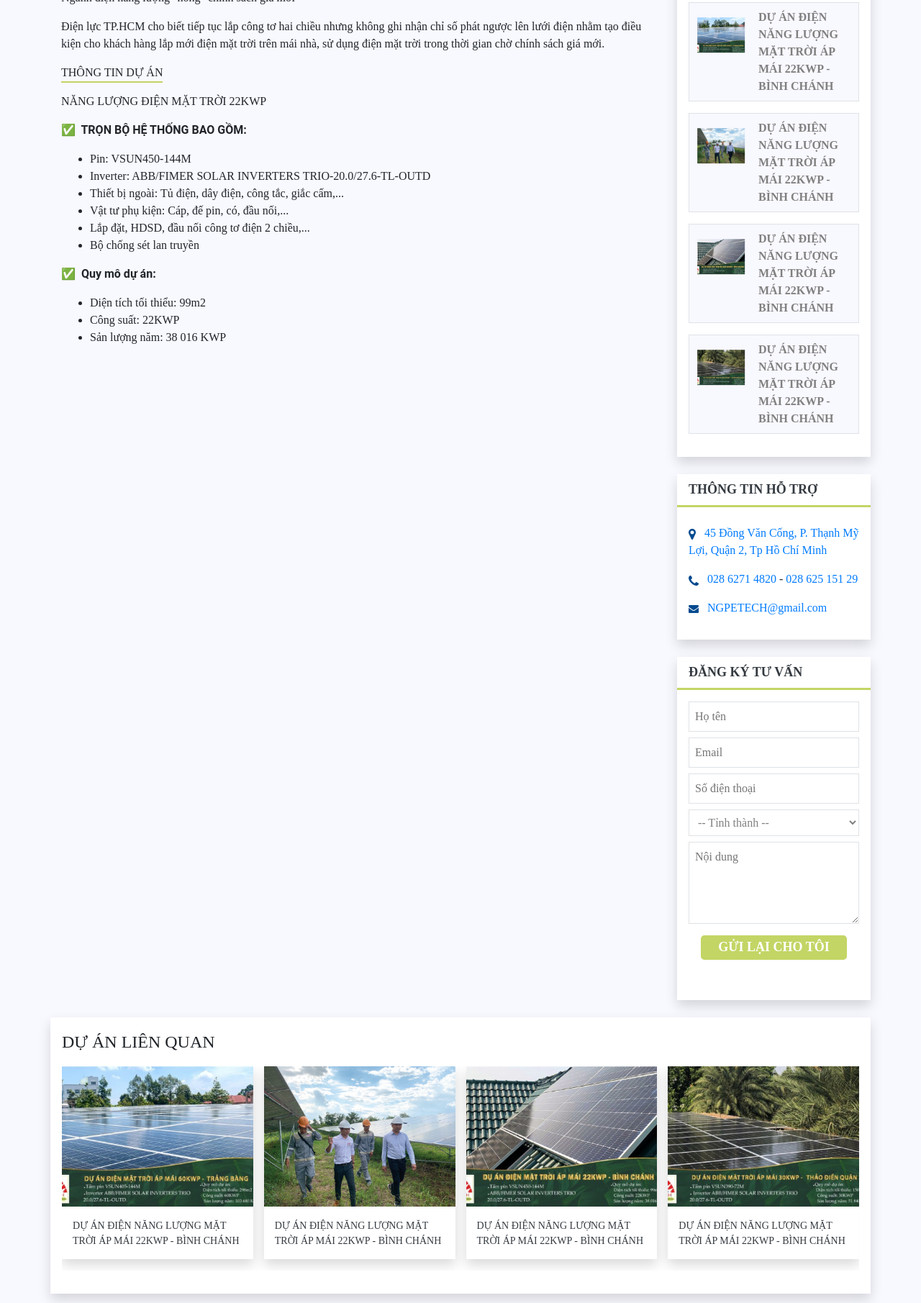
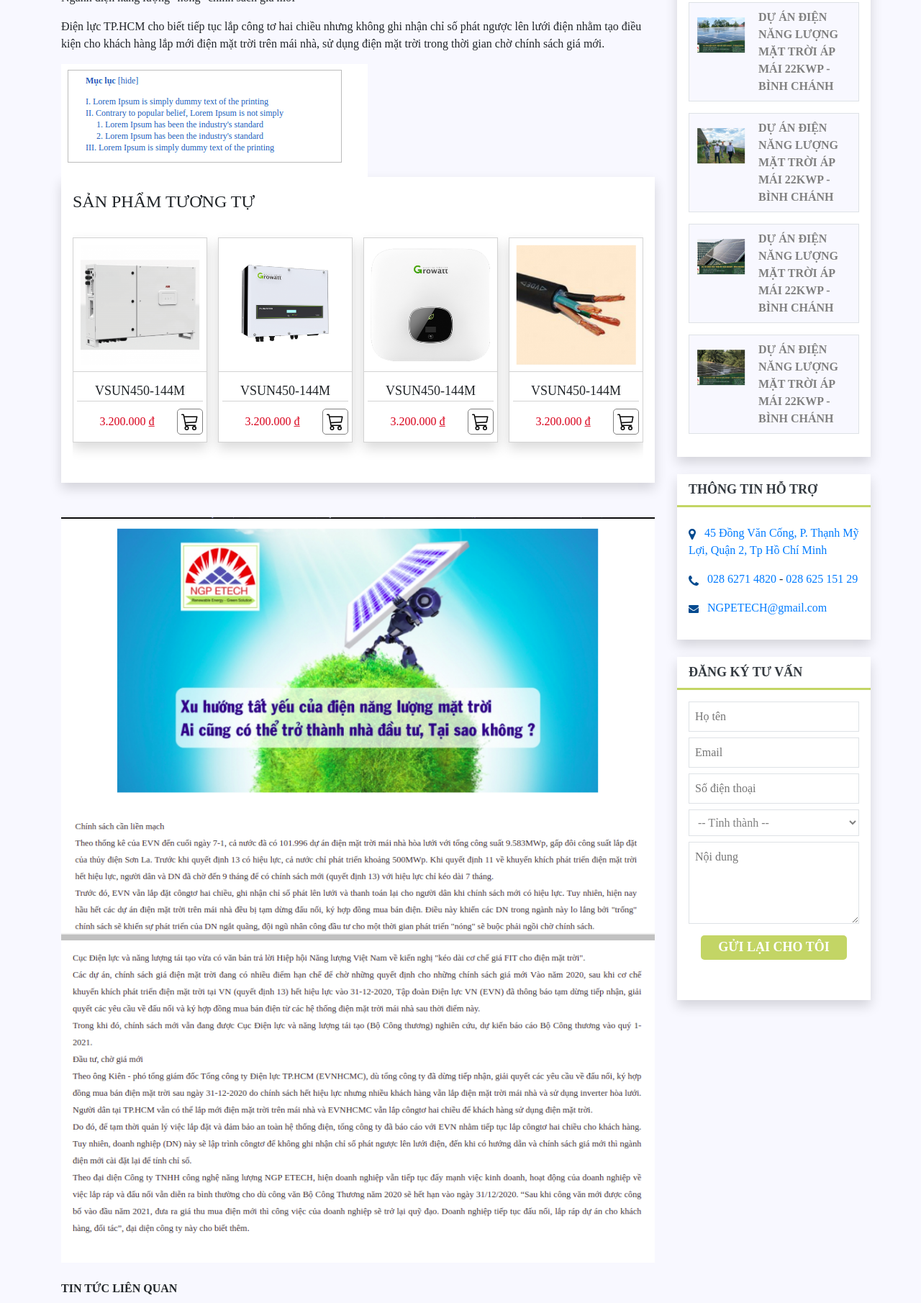
Before and after one commit to freshervn/vuong-phuc-land, a plain HTML site: page tintucchitiet.html in a window 1280 px wide. Shown: the part 389-2200 px from the top of the page at 72% size. Drawn offline with nearby package versions, Linux system fonts and the light colour scheme; a web font is replaced by a local one.

Commit message:
tin tuc chi tiet up

```diff
--- a/tintucchitiet.html
+++ b/tintucchitiet.html
@@ -224,40 +224,128 @@
               <p>
                 Điện lực TP.HCM cho biết tiếp tục lắp công tơ hai chiều nhưng không ghi nhận chỉ số phát ngược lên lưới điện nhằm tạo điều kiện cho khách hàng lắp mới điện mặt trời trên mái nhà, sử dụng điện mặt trời trong thời gian chờ chính sách giá mới.
               </p>
-                  <p class="underline">THÔNG TIN DỰ ÁN</p>
-                  <p>NĂNG LƯỢNG ĐIỆN MẶT TRỜI 22KWP</p>
-                  <p><span style="font-family:'Roboto Bold', 'Roboto Regular', 'Roboto';font-weight:700;">✅&nbsp; TRỌN BỘ HỆ THỐNG BAO GỒM:</span></p>
-                  <ul>
-                      <li>
-                        pin: VSUN450-144M
-                      </li>
-                      <li>
-
-                        inverter: ABB/FIMER SOLAR INVERTERS TRIO-20.0/27.6-TL-OUTD
-
-                      </li>
-                      <li>
-                        Thiết bị ngoài: Tủ điện, dây điện, công tắc, giắc cấm,...
-
-                      </li>
-                      <li>Vật tư phụ kiện: Cáp, đế pin, có, đầu nối,...
-
-                        </li>
-                      <li>
-                          Lắp đặt, HDSD, đầu nối công tơ điện 2 chiều,...
-                    </li>
-                      <li>
-                        Bộ chống sét lan truyền
-                      </li>
-                  </ul>
-                  <p><span style="font-family:'Roboto Bold', 'Roboto Regular', 'Roboto';font-weight:700;">✅&nbsp; Quy mô dự án:</span></p>
-                  <ul>
-                      <li>Diện tích tối thiểu: 99m2
-                       </li>
-                      <li> Công suất: 22KWP</li>
-                      <li>
-                        Sản lượng năm: 38 016 KWP</li>
-                  </ul>
+              <img src="images/Screenshot from 2021-06-30 15-59-49.png" alt="">
+              <section class="container px-0 mb-5">
+                <main class="p-3 shadow bg-white">
+                    <p class="size-24">
+                      SẢN PHẨM TƯƠNG TỰ
+                    </p>
+                    <dl class="owl-carousel item-4-2 navMiddle">
+                      <dd class="item py-3">
+                        <div class="NPG-product">
+                          <a href="product-detail.html">
+                            <figure>
+                              <img src="images/product6.png" alt="">
+                            </figure>
+                          </a>
+                          <blockquote>
+                            <p class="name">
+                                VSUN450-144M
+                            </p>
+                            <div class="price-cart">
+                              <p class="price">
+                                3.200.000 ₫
+                              </p>
+                              <a class="switch cart off">
+                                <img src="images/cart3.svg" alt="">
+                              </a>
+                            </div>
+                          </blockquote>
+                        </div>
+                      </dd>
+                      <dd class="item py-3">
+                        <div class="NPG-product">
+                          <a href="product-detail.html">
+                            <figure>
+                              <img src="images/product7.png" alt="">
+                            </figure>
+                          </a>
+                          <blockquote>
+                            <p class="name">
+                                VSUN450-144M
+                            </p>
+                            <div class="price-cart">
+                              <p class="price">
+                                3.200.000 ₫
+                              </p>
+                              <a class="switch cart off">
+                                <img src="images/cart3.svg" alt="">
+                              </a>
+                            </div>
+                          </blockquote>
+                        </div>
+                      </dd>
+                      <dd class="item py-3">
+                        <div class="NPG-product">
+                          <a href="product-detail.html">
+                            <figure>
+                              <img src="images/product8.png" alt="">
+                            </figure>
+                          </a>
+                          <blockquote>
+                            <p class="name">
+                                VSUN450-144M
+                            </p>
+                            <div class="price-cart">
+                              <p class="price">
+                                3.200.000 ₫
+                              </p>
+                              <a class="switch cart off">
+                                <img src="images/cart3.svg" alt="">
+                              </a>
+                            </div>
+                          </blockquote>
+                        </div>
+                      </dd>
+                      <dd class="item py-3">
+                        <div class="NPG-product">
+                          <a href="product-detail.html">
+                            <figure>
+                              <img src="images/product11.jpg" alt="">
+                            </figure>
+                          </a>
+                          <blockquote>
+                            <p class="name">
+                                VSUN450-144M
+                            </p>
+                            <div class="price-cart">
+                              <p class="price">
+                                3.200.000 ₫
+                              </p>
+                              <a class="switch cart off">
+                                <img src="images/cart3.svg" alt="">
+                              </a>
+                            </div>
+                          </blockquote>
+                        </div>
+                      </dd>
+                      <dd class="item py-3">
+                        <div class="NPG-product">
+                          <a href="product-detail.html">
+                            <figure>
+                              <img src="images/product12.png" alt="">
+                            </figure>
+                          </a>
+                          <blockquote>
+                            <p class="name">
+                                VSUN450-144M
+                            </p>
+                            <div class="price-cart">
+                              <p class="price">
+                                3.200.000 ₫
+                              </p>
+                              <a class="switch cart off">
+                                <img src="images/cart3.svg" alt="">
+                              </a>
+                            </div>
+                          </blockquote>
+                        </div>
+                      </dd>
+                    </dl>
+                </main>
+            </section>
+            <img src="images/Screenshot from 2021-06-30 16-00-04.png" alt="" class="w-100">
+            <img src="images/Screenshot from 2021-06-30 16-00-00.png" alt="" class="w-100">
             </aside>
             <aside class="col-md-3 pl-md-3 pr-md-0 px-0 d-none d-md-block">
                 <section class="shadow bg-white pb-3 mb-4">
@@ -459,86 +547,82 @@
               </aside>
         </main>
     </section>
-    <section class="container px-0 mb-5">
-        <main class="p-3 shadow bg-white">
-            <p class="size-24">
-            DỰ ÁN LIÊN QUAN
+    <section class="container">
+      <p>
+          <b>
+              TIN TỨC LIÊN QUAN
+          </b>
       </p>
-            <dl class="owl-carousel item-4-2 navMiddle">
+      <dl class="owl-carousel item-3-1 navMiddle">
           <dd class="item">
-                  <a href="duanchitiet.html" class='text-dark no-decoration'>
-                    <div class="systerm hv-zoom hv-dark" animationOnScroll='Flip'>
-                        <figure>
-                          <img src="images/pro1ject.jpg" alt="">
+              <div class="shadow">
+                  <figure class="rectangle">
+                      <img src="images/tintuc2.jpg" alt="">
                   </figure>
-                        <blockquote>
-                          <p class="size-14 mb-0">
-                              DỰ ÁN ĐIỆN NĂNG LƯỢNG MẶT TRỜI ÁP MÁI 22KWP - BÌNH CHÁNH
+                  <div class="px-3 pb-3">
+                      <p class="size-3vw  my-0 limit-2">
+                      <b>
+                          Ngành điện năng lượng
+                      </b>
                       </p>
-                        </blockquote>
+                      <p class="gray mb-0 limit-4">
+                      Thời điểm mới cho ngành điện năng lượng mặt trời với chính sách giá bổ sung những chính sách mới từ Chính phủ. Cục Điện lực và năng lượng tái tạo vừa có văn bản trả lời Hiệp hội Năng lượng Việt Nam về kiến nghị "kéo dài cơ chế giá FIT cho điện mặt trời".
+                      </p>
                   </div>
-                  </a>
+              </div>
           </dd>
           <dd class="item">
-                  <a href="duanchitiet.html" class='text-dark no-decoration'>
-                    <div class="systerm hv-zoom hv-dark" animationOnScroll='Flip'>
-                        <figure>
-                          <img src="images/pro2ject.png" alt="">
+              <div class="shadow">
+                  <figure class="rectangle">
+                      <img src="images/tintuc1.jpg" alt="">
                   </figure>
-                        <blockquote>
-                          <p class="size-14 mb-0">
-                              DỰ ÁN ĐIỆN NĂNG LƯỢNG MẶT TRỜI ÁP MÁI 22KWP - BÌNH CHÁNH
+                  <div class="px-3 pb-3">
+                      <p class="size-3vw  my-0 limit-2">
+                      <b>
+                          Ngành điện năng lượng
+                      </b>
                       </p>
-                        </blockquote>
+                      <p class="gray mb-0 limit-4">
+                      Thời điểm mới cho ngành điện năng lượng mặt trời với chính sách giá bổ sung những chính sách mới từ Chính phủ. Cục Điện lực và năng lượng tái tạo vừa có văn bản trả lời Hiệp hội Năng lượng Việt Nam về kiến nghị "kéo dài cơ chế giá FIT cho điện mặt trời".
+                      </p>
                   </div>
-                      </a>
+              </div>
           </dd>
           <dd class="item">
-                  <a href="duanchitiet.html" class='text-dark no-decoration'>
-                    <div class="systerm hv-zoom hv-dark" animationOnScroll='Flip'>
-                        <figure>
-                          <img src="images/pro3ject.jpg" alt="">
+              <div class="shadow">
+                  <figure class="rectangle">
+                      <img src="images/tintuc3.jpg" alt="">
                   </figure>
-                        <blockquote>
-                          <p class="size-14 mb-0">
-                              DỰ ÁN ĐIỆN NĂNG LƯỢNG MẶT TRỜI ÁP MÁI 22KWP - BÌNH CHÁNH
+                  <div class="px-3 pb-3">
+                      <p class="size-3vw  my-0 limit-2">
+                      <b>
+                          Ngành điện năng lượng
+                      </b>
                       </p>
-                        </blockquote>
+                      <p class="gray mb-0 limit-4">
+                      Thời điểm mới cho ngành điện năng lượng mặt trời với chính sách giá bổ sung những chính sách mới từ Chính phủ. Cục Điện lực và năng lượng tái tạo vừa có văn bản trả lời Hiệp hội Năng lượng Việt Nam về kiến nghị "kéo dài cơ chế giá FIT cho điện mặt trời".
+                      </p>
                   </div>
-                      </a>
+              </div>
           </dd>
           <dd class="item">
-
-                  <a href="duanchitiet.html" class='text-dark no-decoration'>
-                    <div class="systerm hv-zoom hv-dark" animationOnScroll='Flip'>
-                        <figure>
-                          <img src="images/pro4ject.jpg" alt="">
+              <div class="shadow">
+                  <figure class="rectangle">
+                      <img src="images/tintuc3.jpg" alt="">
                   </figure>
-                        <blockquote>
-                          <p class="size-14 mb-0">
-                              DỰ ÁN ĐIỆN NĂNG LƯỢNG MẶT TRỜI ÁP MÁI 22KWP - BÌNH CHÁNH
+                  <div class="px-3 pb-3">
+                      <p class="size-3vw  my-0 limit-2">
+                      <b>
+                          Ngành điện năng lượng
+                      </b>
                       </p>
-                        </blockquote>
+                      <p class="gray mb-0 limit-4">
+                      Thời điểm mới cho ngành điện năng lượng mặt trời với chính sách giá bổ sung những chính sách mới từ Chính phủ. Cục Điện lực và năng lượng tái tạo vừa có văn bản trả lời Hiệp hội Năng lượng Việt Nam về kiến nghị "kéo dài cơ chế giá FIT cho điện mặt trời".
+                      </p>
                   </div>
-                      </a>
-                </dd>
-                <dd class="item">
-
-                  <a href="duanchitiet.html" class='text-dark no-decoration'>
-                    <div class="systerm hv-zoom hv-dark" animationOnScroll='Flip'>
-                        <figure>
-                          <img src="images/pro1ject.jpg" alt="">
-                        </figure>
-                        <blockquote>
-                          <p class="size-14 mb-0">
-                              DỰ ÁN ĐIỆN NĂNG LƯỢNG MẶT TRỜI ÁP MÁI 22KWP - BÌNH CHÁNH
-                          </p>
-                        </blockquote>
               </div>
-                      </a>
           </dd>
       </dl>
-        </main>
   </section>
   </main>
   <footer class="container-fluid pt-5 px-0 main">
```
Also changed, not shown: images/Screenshot from 2021-06-30 15-59-49.png (added), images/Screenshot from 2021-06-30 16-00-00.png (added), images/Screenshot from 2021-06-30 16-00-04.png (added). Lines whose indentation alone changed are shown as unchanged.
